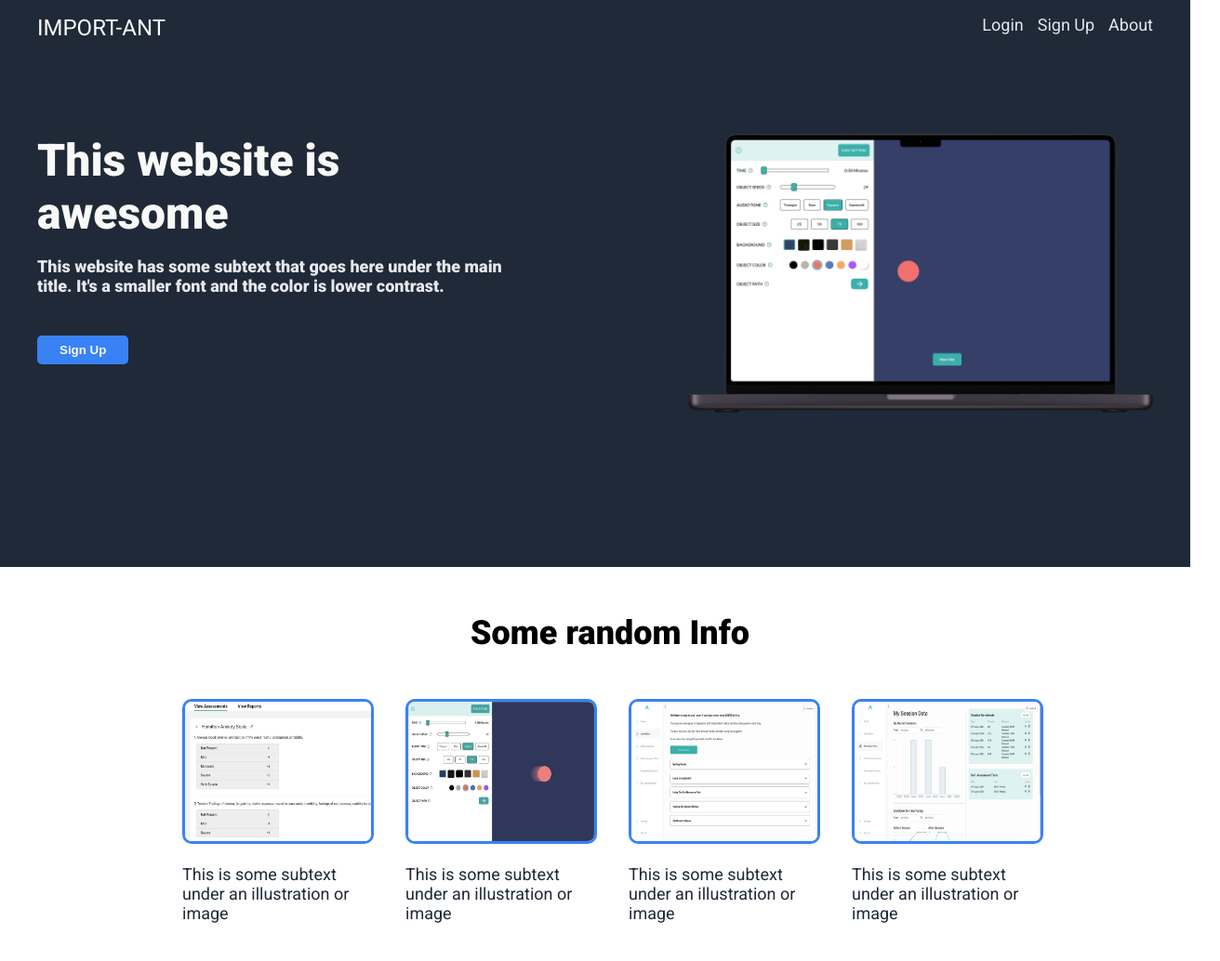
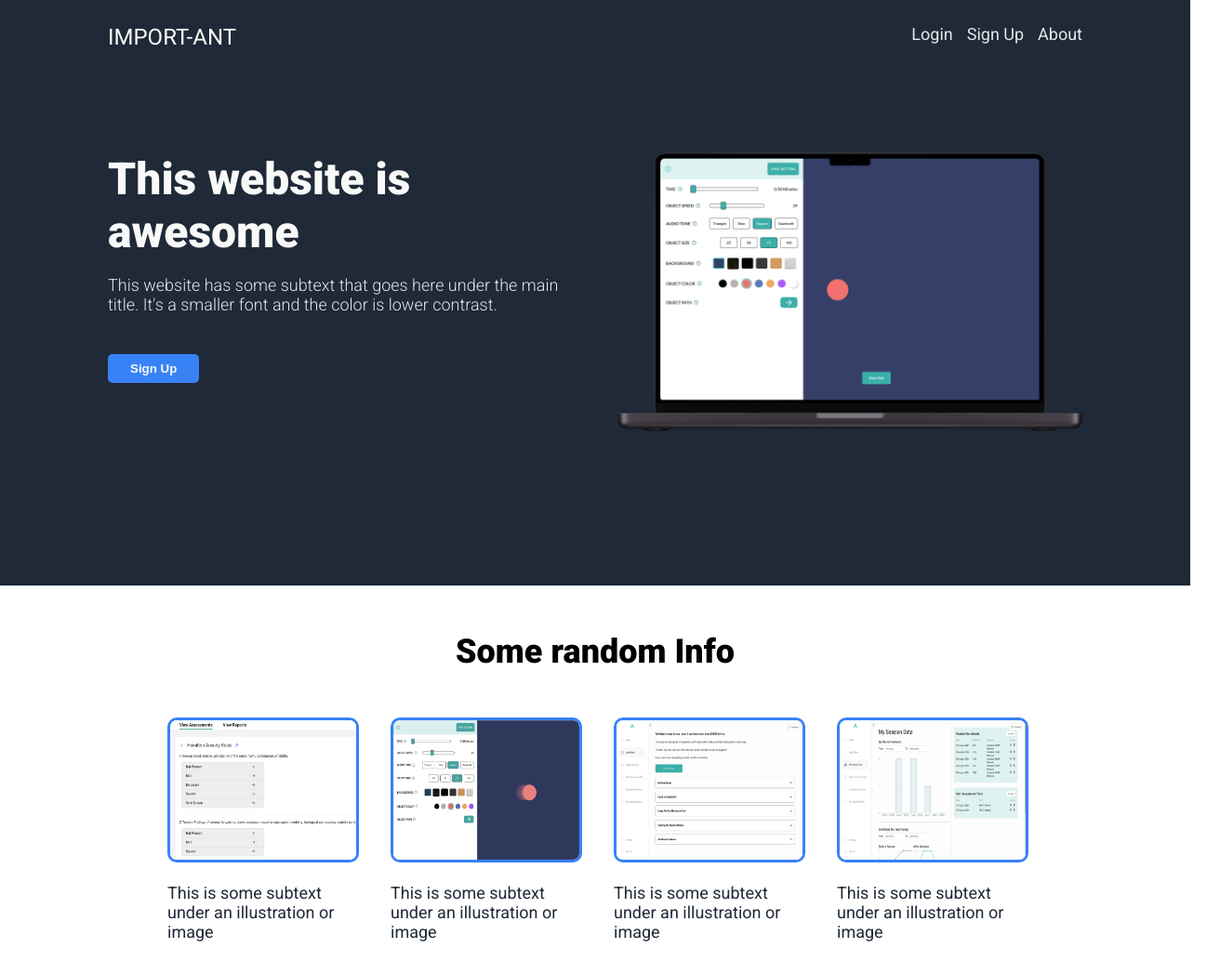
Before and after one commit to nicktheuser123/landing-page-odin, a plain HTML site: page index.html in a window 1280 px wide. Shown: the top 1034 px of the page at 93% size, 1312 px wide, since content can reach past the window. Drawn offline with Linux system fonts and the light colour scheme.

Commit message:
Fix: Refactor width properties
Made code better removed 100% on first section , need to check rest sections and update those.

```diff
--- a/index.html
+++ b/index.html
@@ -11,6 +11,7 @@
 
 </head>
 <body>
+  <div class="main-content">
    <div class="first">
         <div class="nav">
             <div class="headerLogo">IMPORT-ANT</div>
@@ -69,5 +70,6 @@
     <div class="footer">
         <div class="footerText">Copyright c The Ark Project 2025</div>
     </div>
+    </div>
 </body>
 </html>
--- a/styles.css
+++ b/styles.css
@@ -1,26 +1,28 @@
 body {
+        display: flex;
+        flex-direction: column;
         font-family: Roboto;
         margin: 0px;
+        height: 100vh;
+    }
 
-    }
+.main-content {
+    flex: 1;
+}
 
 .first {
     background-color: #1f2937;
     padding: 16px;
     display: flex;
     flex-direction: column;
-    align-items: center;
     color: #F9FAF8;
     gap: 100px;
-
 }
 
 .nav {
     display: flex;
     justify-content: space-between;
-    width: 100%;
-    max-width: 1200px;
-
+    padding: 10px 100px;
 }
 
 .headerLogo{
@@ -43,12 +45,11 @@ ul {
 .hero {
     display: flex;
     justify-content: space-between;
-    max-width: 1200px;
     font-size: 48px;
     font-weight: 900;
     gap: 40px;
-    width: 100%;
-    padding-bottom: 150px;
+    padding: 0px 100px 150px 100px;
+
 }
 
 .leftHero {
@@ -61,6 +62,8 @@ p {
 }
 
 .hero p {
+    font-size: 18px;
+    font-weight: 300;
     color: #E5E7EB;
 }
 
@@ -78,8 +81,7 @@ p {
     flex-direction: column;
     align-items: center;
     gap: 50px;
-    width: 100%;
-    padding: 50px 16px 100px 16px;
+    padding: 50px 100px 100px 100px;
 }
 
 .infoTitle {
@@ -173,3 +175,12 @@ p {
     font-weight: bold;
     font-size: 18px;
 }
+
+.footer {
+    display: flex;
+    justify-content: center;
+    align-items: center;
+    padding: 40px;
+    background-color: #1F2937;
+    color: #E5E7EB;
+}
```
